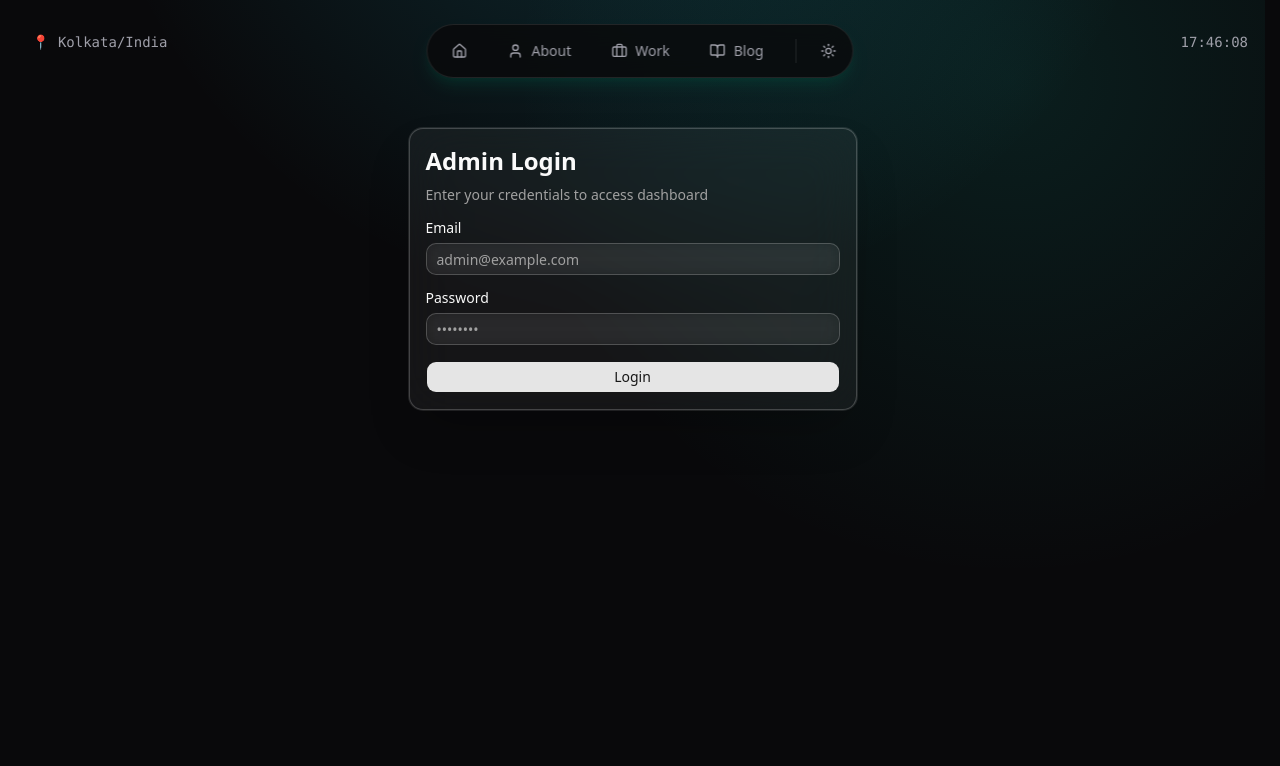
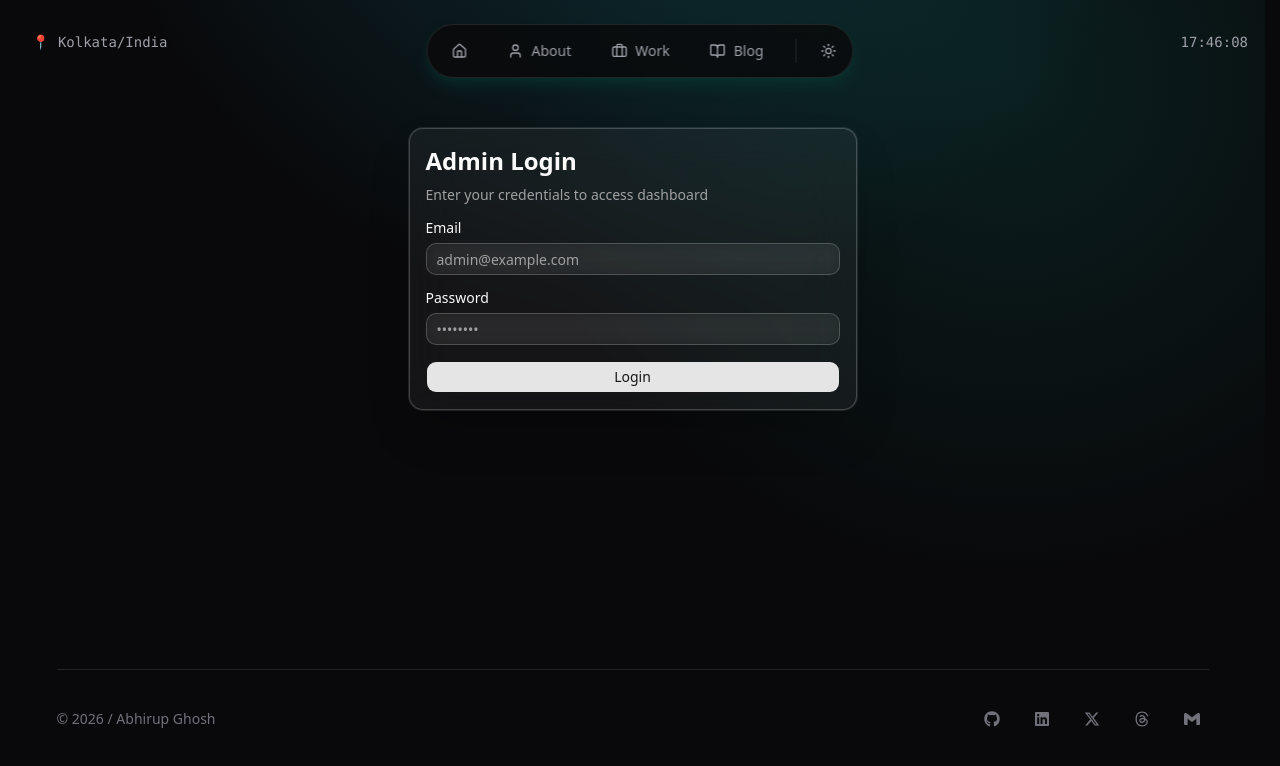
Before and after one commit to codexAbhi007/portfoliov1, a Next.js app: page /admin/login in a window 1280 px wide. Shown: the top 766 px of the page. Built offline with nearby package versions, Linux system fonts and the light colour scheme.

Commit message:
add footer

```diff
--- a/src/app/layout.tsx
+++ b/src/app/layout.tsx
@@ -5,6 +5,7 @@ import { ThemeProvider } from "@/components/ThemeProvider";
 import "./globals.css";
 import { HeaderInfo } from "@/components/HeaderInfo";
 import { ScrollToTop } from "@/components/ScrollToTop";
+import { GlobalFooter } from "@/components/GlobalFooter";
 
 const geistSans = Geist({
   variable: "--font-geist-sans",
@@ -43,7 +44,7 @@ export default function RootLayout({
         />
       </head>
       <body
-        className={`${geistSans.variable} ${geistMono.variable} antialiased min-h-screen relative w-full`}
+        className={`${geistSans.variable} ${geistMono.variable} antialiased min-h-screen relative w-full flex flex-col`}
       >
         <ThemeProvider
           attribute="class"
@@ -52,9 +53,10 @@ export default function RootLayout({
         >
           <HeaderInfo />
           <Navbar />
-          <main className="pt-32 pb-28 md:pb-16 px-2 max-w-6xl mx-auto">
+          <main className="pt-32 px-2 max-w-6xl mx-auto flex-1 w-full">
             {children}
           </main>
+          <GlobalFooter />
           <ScrollToTop />
         </ThemeProvider>
       </body>
--- a/src/app/page.tsx
+++ b/src/app/page.tsx
@@ -1,10 +1,9 @@
 "use client";
 
 import Hero from "@/components/home/Hero";
-import FeaturedProject from "@/components/home/FeaturedProject";
+// import FeaturedProject from "@/components/home/FeaturedProject";
 import BlogSection from "@/components/home/BlogSection";
 import ContactSection from "@/components/home/ContactSection";
-import HomeFooter from "@/components/home/HomeFooter";
 import { motion } from "framer-motion";
 import { fadeLeft } from "@/components/home/animations";
 
@@ -42,16 +41,6 @@ export default function Home() {
       >
         <ContactSection />
       </motion.div>
-
-      <motion.div
-        variants={fadeLeft}
-        initial="hidden"
-        whileInView="show"
-        viewport={{ once: true, margin: "-50px" }}
-        className="w-full flex justify-center"
-      >
-        <HomeFooter />
-      </motion.div>
     </div>
   );
 }
--- /dev/null
+++ b/src/components/GlobalFooter.tsx
@@ -0,0 +1,58 @@
+"use client";
+
+import { motion } from "framer-motion";
+import Link from "next/link";
+import { FaGithub, FaLinkedin, FaXTwitter, FaThreads } from "react-icons/fa6";
+import { SiGmail } from "react-icons/si";
+
+export function GlobalFooter() {
+  return (
+    <footer className="w-full border-t border-black/10 dark:border-white/10 pt-8 mt-16 flex flex-col md:flex-row justify-between items-center gap-4 text-sm text-zinc-700 dark:text-zinc-500 pb-20 md:pb-16 max-w-6xl mx-auto px-4 lg:px-0">
+      <p>
+        © {new Date().getFullYear()} / Abhirup Ghosh
+      </p>
+
+      {/* SOCIAL ICONS */}
+      <div className="flex items-center gap-4">
+        <Link
+          href="https://github.com/codexAbhi007"
+          target="_blank"
+          className="p-2 rounded-lg border border-transparent hover:border-black/10 dark:hover:border-white/10 bg-transparent hover:bg-black/5 dark:hover:bg-white/5 transition group"
+        >
+          <FaGithub className="w-4 h-4 text-zinc-500 group-hover:text-zinc-900 dark:group-hover:text-white transition" />
+        </Link>
+
+        <Link
+          href="https://linkedin.com"
+          target="_blank"
+          className="p-2 rounded-lg border border-transparent hover:border-[#0A66C2]/30 bg-transparent hover:bg-[#0A66C2]/10 transition group"
+        >
+          <FaLinkedin className="w-4 h-4 text-zinc-500 group-hover:text-[#0A66C2] transition" />
+        </Link>
+
+        <Link
+          href="https://x.com"
+          target="_blank"
+          className="p-2 rounded-lg border border-transparent hover:border-black/10 dark:hover:border-white/10 bg-transparent hover:bg-black/5 dark:hover:bg-white/5 transition group"
+        >
+          <FaXTwitter className="w-4 h-4 text-zinc-500 group-hover:text-zinc-900 dark:group-hover:text-white transition" />
+        </Link>
+
+        <Link
+          href="https://threads.net"
+          target="_blank"
+          className="p-2 rounded-lg border border-transparent hover:border-black/10 dark:hover:border-white/10 bg-transparent hover:bg-black/5 dark:hover:bg-white/5 transition group"
+        >
+          <FaThreads className="w-4 h-4 text-zinc-500 group-hover:text-zinc-900 dark:group-hover:text-white transition" />
+        </Link>
+
+        <Link
+          href="mailto:hello@abhirup.dev"
+          className="p-2 rounded-lg border border-transparent hover:border-red-500/30 bg-transparent hover:bg-red-500/10 transition group"
+        >
+          <SiGmail className="w-4 h-4 text-zinc-500 group-hover:text-red-500 transition" />
+        </Link>
+      </div>
+    </footer>
+  );
+}
--- a/src/components/home/HomeFooter.tsx
+++ /dev/null
@@ -1,20 +0,0 @@
-"use client";
-
-import { motion } from "framer-motion";
-import { fadeLeft } from "./animations";
-
-export default function HomeFooter() {
-  return (
-    <motion.footer
-      variants={fadeLeft}
-      initial="hidden"
-      whileInView="show"
-      viewport={{ once: true }}
-      className="w-full border-t border-black/10 dark:border-white/10 pt-8 flex flex-col md:flex-row justify-between items-center gap-4 text-sm text-zinc-700 dark:text-zinc-500 pb-16"
-    >
-      <p>
-        © 2026 / Abhirup Ghosh
-      </p>
-    </motion.footer>
-  );
-}
```
